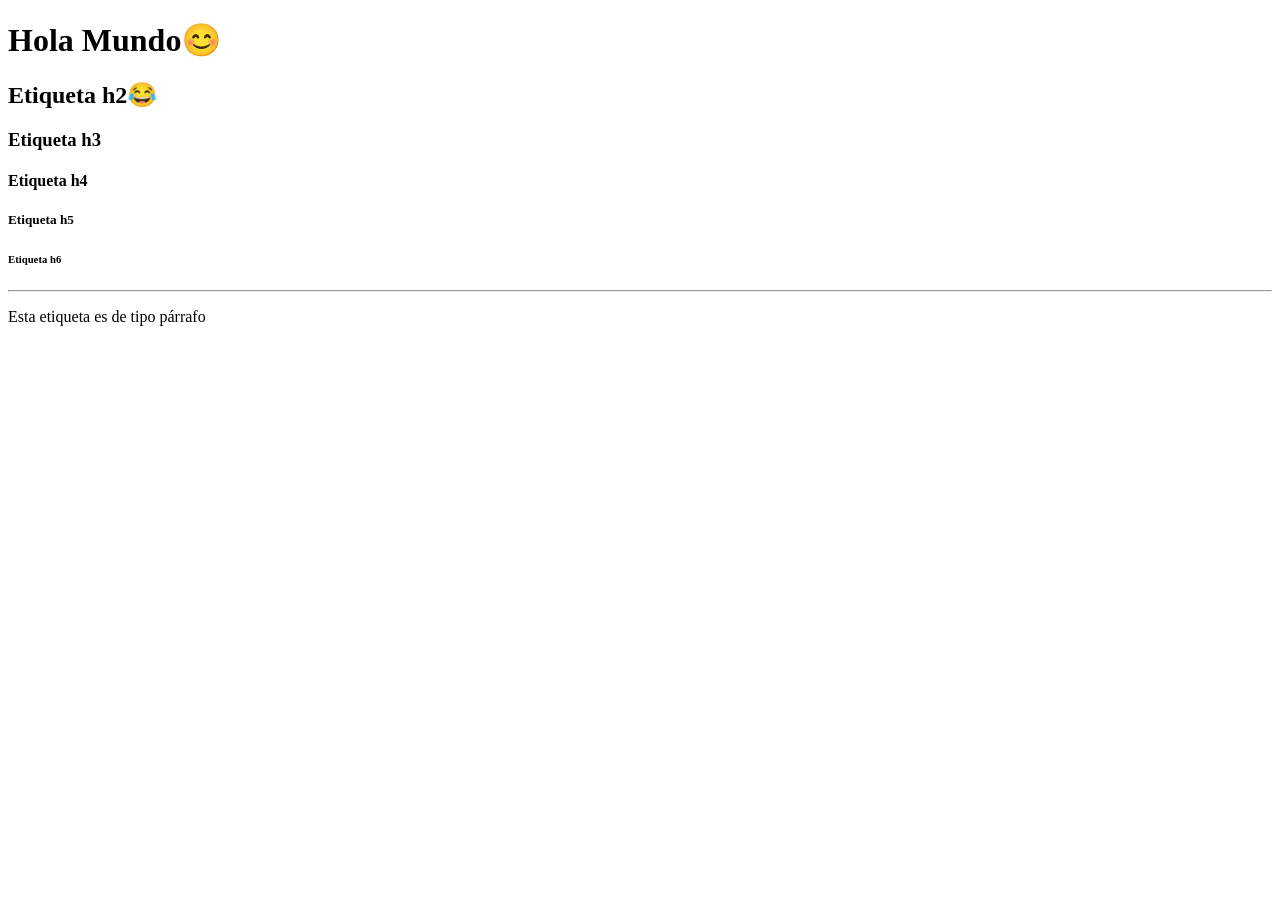
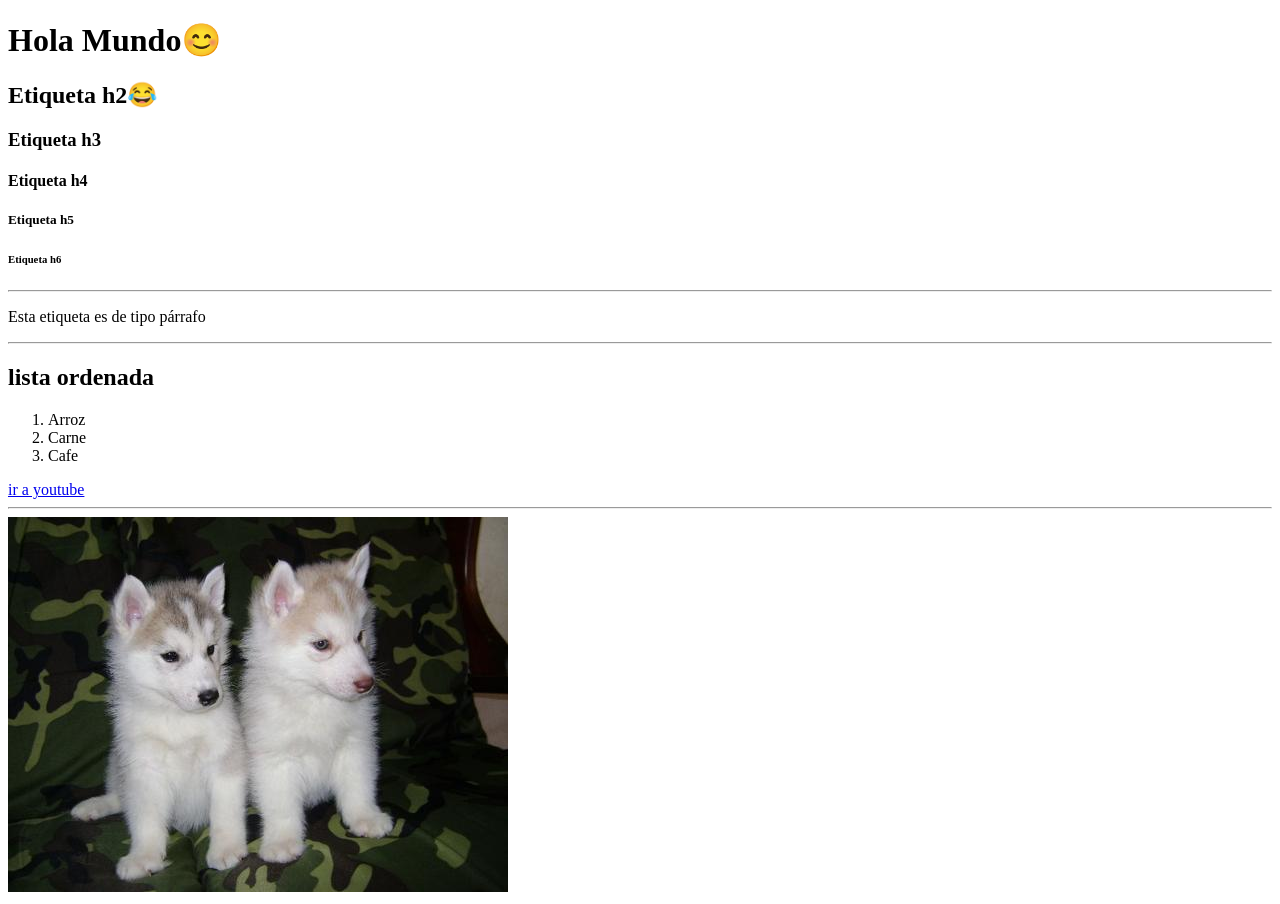
Before and after one commit to arqmonteso-blip/talentotechG706, a plain HTML site: page mision1/frontend/index.html in a window 1280 px wide. Before the commit the page ends 800 px from the top, so only its background shows below. Drawn offline with Linux system fonts and the light colour scheme.

Commit message:
14 abril

```diff
--- a/mision1/frontend/index.html
+++ b/mision1/frontend/index.html
@@ -21,6 +21,21 @@
 <hr>
 
 <p>Esta etiqueta es de tipo párrafo</p>
+<hr>
+
+<!-- Lista Ordenada -->
+ <h2> lista ordenada</h2>
+ <ol>
+     <li>Arroz</li>
+    <li>Carne</li>
+    <li>Cafe</li>
+ </ol>
+
+ <!-- Enlaces a otras paginas -->
+<a href="http://youtube.com"target="_blank">ir a youtube</a>
+
+<hr>
+<img src="IMG.jpg" alt="Perritos Cachorros" style="max-width: 50%;">
 </body>
 
 </html>
```
Also changed, not shown: mision1/frontend/IMG.jpg (added).
